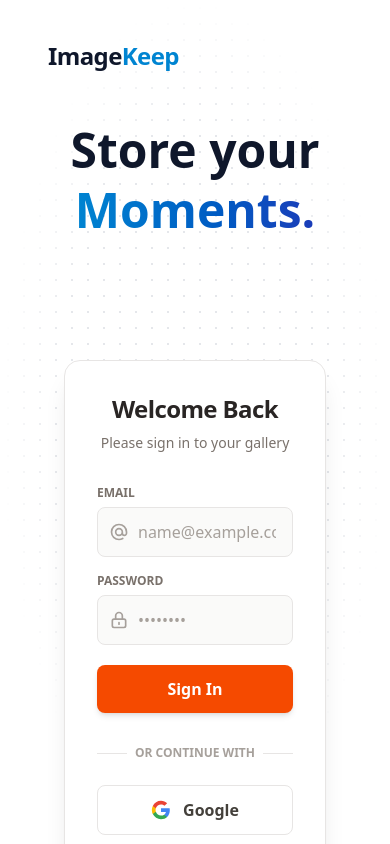
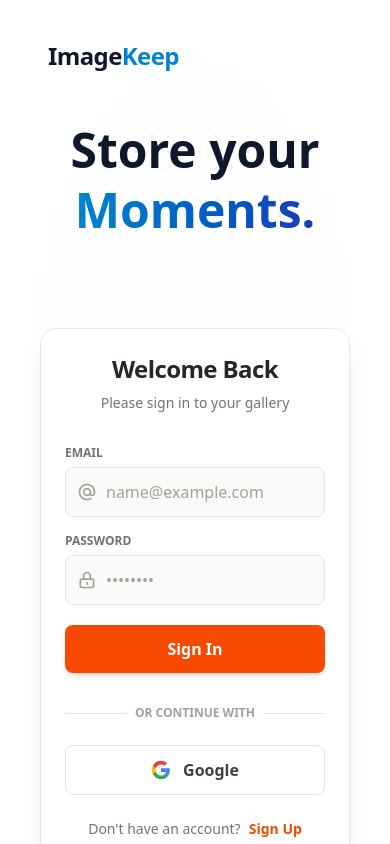
Before and after one commit to lolvansh/File_upload_flask_app, a React app in the folder frontend/: page / in a window 390 px wide. Shown: the top 844 px of the page. Built offline with nearby package versions, Linux system fonts and the light colour scheme; no server answers; the HTML template or start-up script is replaced by a standard one.

Commit message:
login squicky error

```diff
--- a/frontend/src/components/Home.jsx
+++ b/frontend/src/components/Home.jsx
@@ -20,8 +20,8 @@ function Home({ onLogin }) {
             <main className="flex-grow w-full">
 
                 {/* 1. HERO SECTION */}
-                <section className="max-w-7xl mx-auto px-6 py-12 lg:py-20">
-                    <div className="flex flex-col lg:flex-row items-center justify-center gap-20 w-full">
+                <section className="max-w-7xl mx-auto px-4 py-12 lg:py-20 sm:px-6 py-8 lg:py-20">
+                    <div className="flex flex-col lg:flex-row items-center justify-center gap-16 w-full">
 
                         {/* LEFT SIDE (Desktop) / TOP (Mobile) */}
                         <div className="w-full lg:w-auto max-w-lg space-y-6 text-center lg:text-left animate-in slide-in-from-left-10 duration-700">
--- a/frontend/src/components/Login.jsx
+++ b/frontend/src/components/Login.jsx
@@ -154,10 +154,10 @@ function Login({ onLogin }){
     const iconFocusColor = isRegistering ? "group-focus-within:text-rose-600" : "group-focus-within:text-orange-600";
 
     return (
-        <div className="flex items-center justify-center min-h-[500px] w-full p-4">
+        <div className="flex items-center justify-center min-h-[500px] w-full p-0 sm:p-4">
 
-            {/* CARD: White background, Warm Stone border */}
-            <div className="w-full max-w-[400px] bg-white border border-stone-200 shadow-xl rounded-2xl p-8 transition-all duration-300">
+
+            <div className="w-full max-w-[400px] bg-white border border-slate-200 shadow-xl rounded-2xl p-6 sm:p-8 transition-all duration-300">
 
                 {/* HEADER */}
                 <div key={isRegistering ? "register" : "login"} className="text-center mb-8 animate-in fade-in slide-in-from-top-2 duration-300">
```
